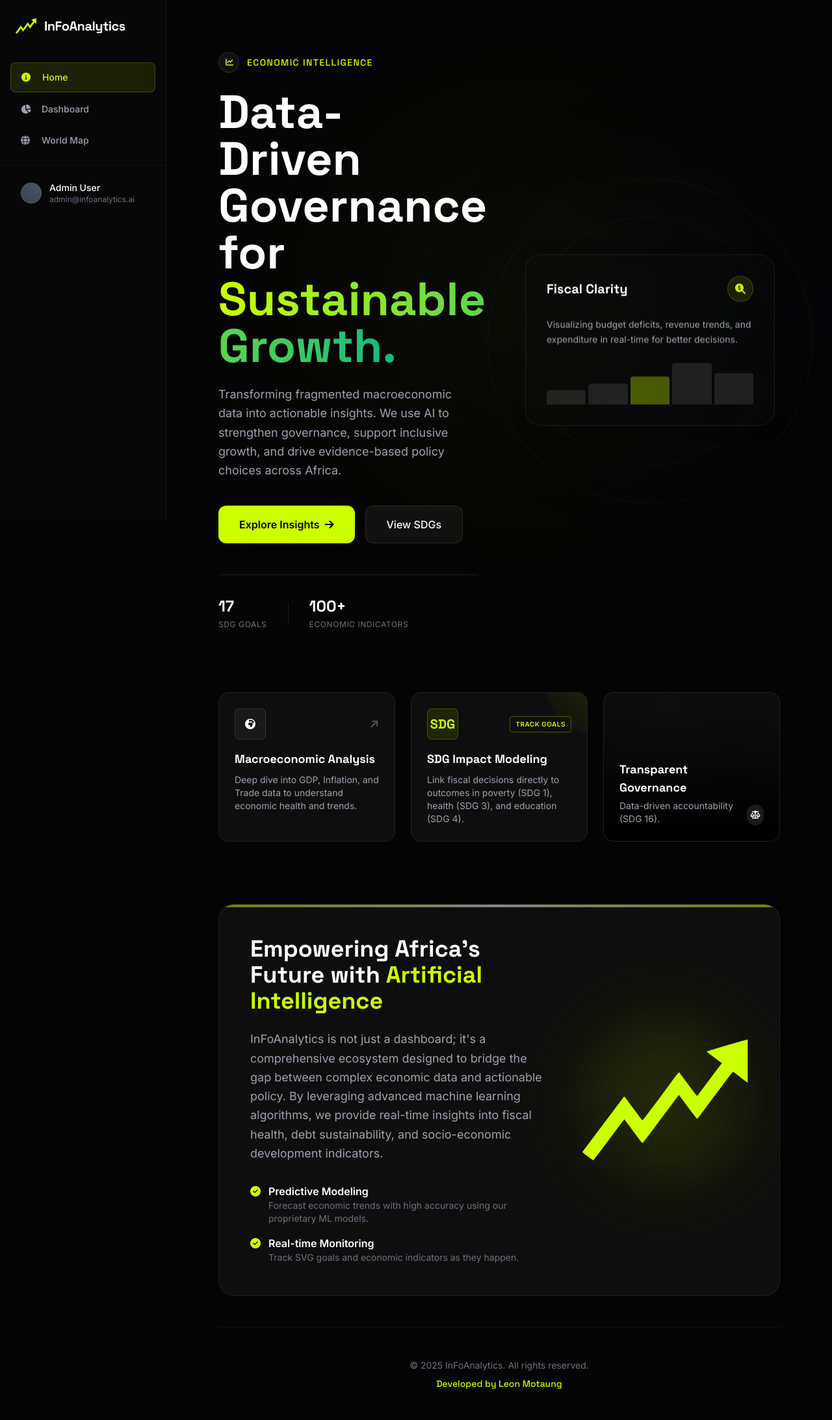
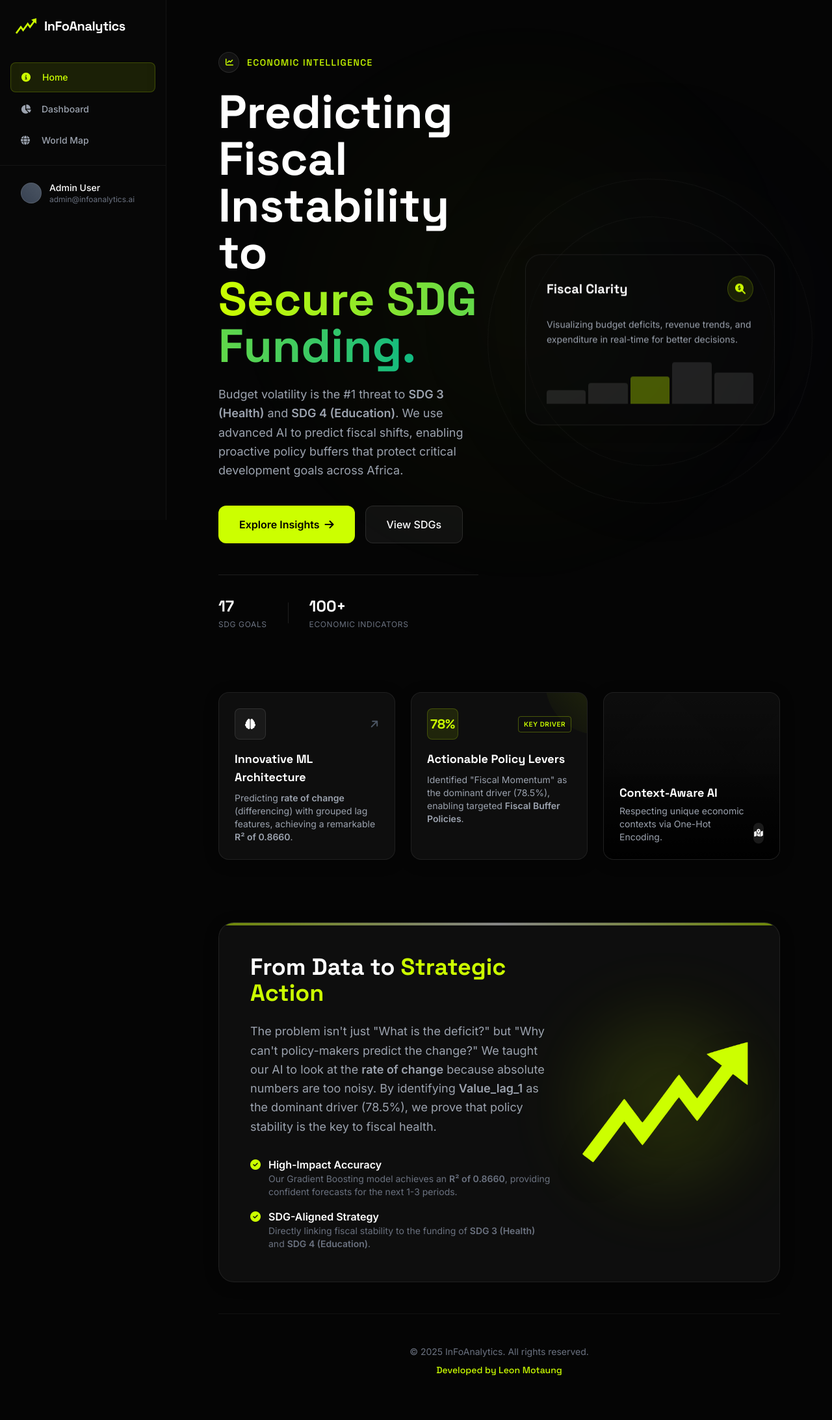
Before and after one commit to LeonMotaung/infoanalytics-AI-ML, a Flask app: page / in a window 1280 px wide. Shown: the top 2185 px of the page at 65% size. After the commit the page ends 2116 px from the top, so only its background shows below. Run offline with Flask 3, Linux system fonts and the light colour scheme; some libraries are stand-ins or nearby versions.

Commit message:
Final README.md

```diff
--- a/templates/index.html
+++ b/templates/index.html
@@ -252,16 +252,18 @@
                     </div>
 
                     <h1 class="text-5xl md:text-7xl font-display font-bold text-white mb-6 leading-tight">
-                        Data-Driven <br>
-                        Governance for <br>
+                        Predicting Fiscal <br>
+                        Instability to <br>
                         <span
-                            class="text-transparent bg-clip-text bg-gradient-to-r from-brand-lime to-emerald-500">Sustainable
-                            Growth.</span>
+                            class="text-transparent bg-clip-text bg-gradient-to-r from-brand-lime to-emerald-500">Secure
+                            SDG Funding.</span>
                     </h1>
 
                     <p class="text-lg text-gray-400 leading-relaxed max-w-lg mb-10">
-                        Transforming fragmented macroeconomic data into actionable insights. We use AI to strengthen
-                        governance, support inclusive growth, and drive evidence-based policy choices across Africa.
+                        Budget volatility is the #1 threat to <strong>SDG 3 (Health)</strong> and <strong>SDG 4
+                            (Education)</strong>.
+                        We use advanced AI to predict fiscal shifts, enabling proactive policy buffers that protect
+                        critical development goals across Africa.
                     </p>
 
                     <div class="flex flex-wrap gap-4 mb-12">
@@ -330,22 +332,22 @@
             <!-- Features Grid -->
             <div class="grid grid-cols-1 md:grid-cols-3 gap-6 fade-in-up delay-300">
 
-                <!-- Feature 1 -->
+                <!-- Feature 1: Innovativeness -->
                 <div class="glass-panel p-6 rounded-2xl group cursor-pointer">
                     <div class="flex items-center justify-between mb-4">
                         <div
                             class="w-12 h-12 rounded-lg bg-white/5 border border-white/10 flex items-center justify-center text-white group-hover:bg-brand-lime group-hover:text-black transition-colors">
-                            <i class="fas fa-globe-africa"></i>
+                            <i class="fas fa-brain"></i>
                         </div>
                         <i
                             class="fas fa-arrow-right text-gray-600 group-hover:text-white transition-colors -rotate-45 group-hover:rotate-0 transform duration-300"></i>
                     </div>
-                    <h3 class="text-lg font-display font-bold text-white mb-2">Macroeconomic Analysis</h3>
-                    <p class="text-sm text-gray-400">Deep dive into GDP, Inflation, and Trade data to understand
-                        economic health and trends.</p>
+                    <h3 class="text-lg font-display font-bold text-white mb-2">Innovative ML Architecture</h3>
+                    <p class="text-sm text-gray-400">Predicting <strong>rate of change</strong> (differencing) with
+                        grouped lag features, achieving a remarkable <strong>R² of 0.8660</strong>.</p>
                 </div>
 
-                <!-- Feature 2 -->
+                <!-- Feature 2: Impactfulness -->
                 <div class="glass-panel p-6 rounded-2xl group cursor-pointer relative overflow-hidden">
                     <div
                         class="absolute top-0 right-0 w-20 h-20 bg-gradient-to-bl from-brand-lime/10 to-transparent rounded-bl-full -mr-4 -mt-4">
@@ -354,19 +356,19 @@
                     <div class="flex items-center justify-between mb-4 relative z-10">
                         <div
                             class="w-12 h-12 rounded-lg bg-brand-lime/10 border border-brand-lime/20 flex items-center justify-center text-brand-lime text-xl font-display font-bold">
-                            SDG
+                            78%
                         </div>
                         <button
                             class="text-[10px] font-bold uppercase tracking-wider border border-brand-lime/30 text-brand-lime px-2 py-1 rounded hover:bg-brand-lime hover:text-black transition-colors">
-                            Track Goals
+                            Key Driver
                         </button>
                     </div>
-                    <h3 class="text-lg font-display font-bold text-white mb-2">SDG Impact Modeling</h3>
-                    <p class="text-sm text-gray-400">Link fiscal decisions directly to outcomes in poverty (SDG 1),
-                        health (SDG 3), and education (SDG 4).</p>
+                    <h3 class="text-lg font-display font-bold text-white mb-2">Actionable Policy Levers</h3>
+                    <p class="text-sm text-gray-400">Identified "Fiscal Momentum" as the dominant driver (78.5%),
+                        enabling targeted <strong>Fiscal Buffer Policies</strong>.</p>
                 </div>
 
-                <!-- Feature 3 -->
+                <!-- Feature 3: Applicability -->
                 <div
                     class="glass-panel p-0 rounded-2xl group cursor-pointer overflow-hidden relative h-full min-h-[180px]">
                     <div class="absolute inset-0 bg-gradient-to-t from-black via-black/50 to-transparent z-10"></div>
@@ -378,12 +380,13 @@
                     <div class="absolute bottom-0 left-0 p-6 z-20 w-full">
                         <div class="flex justify-between items-end">
                             <div>
-                                <h3 class="text-lg font-display font-bold text-white mb-1">Transparent Governance</h3>
-                                <p class="text-sm text-gray-400">Data-driven accountability (SDG 16).</p>
+                                <h3 class="text-lg font-display font-bold text-white mb-1">Context-Aware AI</h3>
+                                <p class="text-sm text-gray-400">Respecting unique economic contexts via One-Hot
+                                    Encoding.</p>
                             </div>
                             <div
                                 class="w-8 h-8 rounded-full bg-white/10 flex items-center justify-center text-white backdrop-blur-sm">
-                                <i class="fas fa-balance-scale text-xs"></i>
+                                <i class="fas fa-map-marked-alt text-xs"></i>
                             </div>
                         </div>
                     </div>
@@ -401,30 +404,33 @@
                     <div class="relative z-10 flex flex-col md:flex-row items-center gap-12">
                         <div class="flex-1">
                             <h2 class="text-3xl md:text-4xl font-display font-bold text-white mb-6">
-                                Empowering Africa's Future with <span class="text-brand-lime">Artificial
-                                    Intelligence</span>
+                                From Data to <span class="text-brand-lime">Strategic Action</span>
                             </h2>
                             <p class="text-gray-400 text-lg leading-relaxed mb-8">
-                                InFoAnalytics is not just a dashboard; it's a comprehensive ecosystem designed to bridge
-                                the gap between complex economic data and actionable policy. By leveraging advanced
-                                machine learning algorithms, we provide real-time insights into fiscal health, debt
-                                sustainability, and socio-economic development indicators.
+                                The problem isn't just "What is the deficit?" but "Why can't policy-makers predict the
+                                change?"
+                                We taught our AI to look at the <strong>rate of change</strong> because absolute numbers
+                                are too noisy.
+                                By identifying <strong>Value_lag_1</strong> as the dominant driver (78.5%), we prove
+                                that policy stability is the key to fiscal health.
                             </p>
                             <div class="flex flex-col gap-4">
                                 <div class="flex items-start gap-3">
                                     <i class="fas fa-check-circle text-brand-lime mt-1"></i>
                                     <div>
-                                        <h4 class="text-white font-bold">Predictive Modeling</h4>
-                                        <p class="text-sm text-gray-500">Forecast economic trends with high accuracy
-                                            using our proprietary ML models.</p>
+                                        <h4 class="text-white font-bold">High-Impact Accuracy</h4>
+                                        <p class="text-sm text-gray-500">Our Gradient Boosting model achieves an
+                                            <strong>R² of 0.8660</strong>, providing confident forecasts for the next
+                                            1-3 periods.</p>
                                     </div>
                                 </div>
                                 <div class="flex items-start gap-3">
                                     <i class="fas fa-check-circle text-brand-lime mt-1"></i>
                                     <div>
-                                        <h4 class="text-white font-bold">Real-time Monitoring</h4>
-                                        <p class="text-sm text-gray-500">Track SVG goals and economic indicators as they
-                                            happen.</p>
+                                        <h4 class="text-white font-bold">SDG-Aligned Strategy</h4>
+                                        <p class="text-sm text-gray-500">Directly linking fiscal stability to the
+                                            funding of <strong>SDG 3 (Health)</strong> and <strong>SDG 4
+                                                (Education)</strong>.</p>
                                     </div>
                                 </div>
                             </div>
--- a/templates/world.html
+++ b/templates/world.html
@@ -166,7 +166,7 @@
 
         <!-- Sidebar -->
         <aside
-            class="w-full md:w-64 border-r border-white/5 bg-dark-800/60 backdrop-blur-2xl flex flex-col fixed md:sticky top-0 h-screen z-50 transition-all duration-300">
+            class="w-full md:w-64 border-r border-white/5 bg-dark-800/60 backdrop-blur-2xl flex flex-col fixed md:sticky top-0 h-auto md:h-screen z-50 transition-all duration-300">
             <div class="p-6 flex items-center justify-between">
                 <div class="flex items-center gap-3">
                     <img src="{{ url_for('static', filename='images/trend.png') }}" alt="Logo" class="w-9 h-9 rounded">
@@ -177,7 +177,7 @@
                 </button>
             </div>
 
-            <div id="mobile-menu" class="hidden md:flex flex-col flex-1>
+            <div id="mobile-menu" class="hidden md:flex flex-col flex-1">
                 <nav class=" flex-1 px-4 py-4 space-y-1">
                     <a href="/"
                         class="flex items-center gap-3 px-4 py-3 text-sm font-medium text-gray-400 hover:text-white hover:bg-white/5 rounded-lg transition">
```
Also changed, not shown: templates/dashboard.html (+6 -2 lines), README.md. Lines whose indentation alone changed are shown as unchanged.
